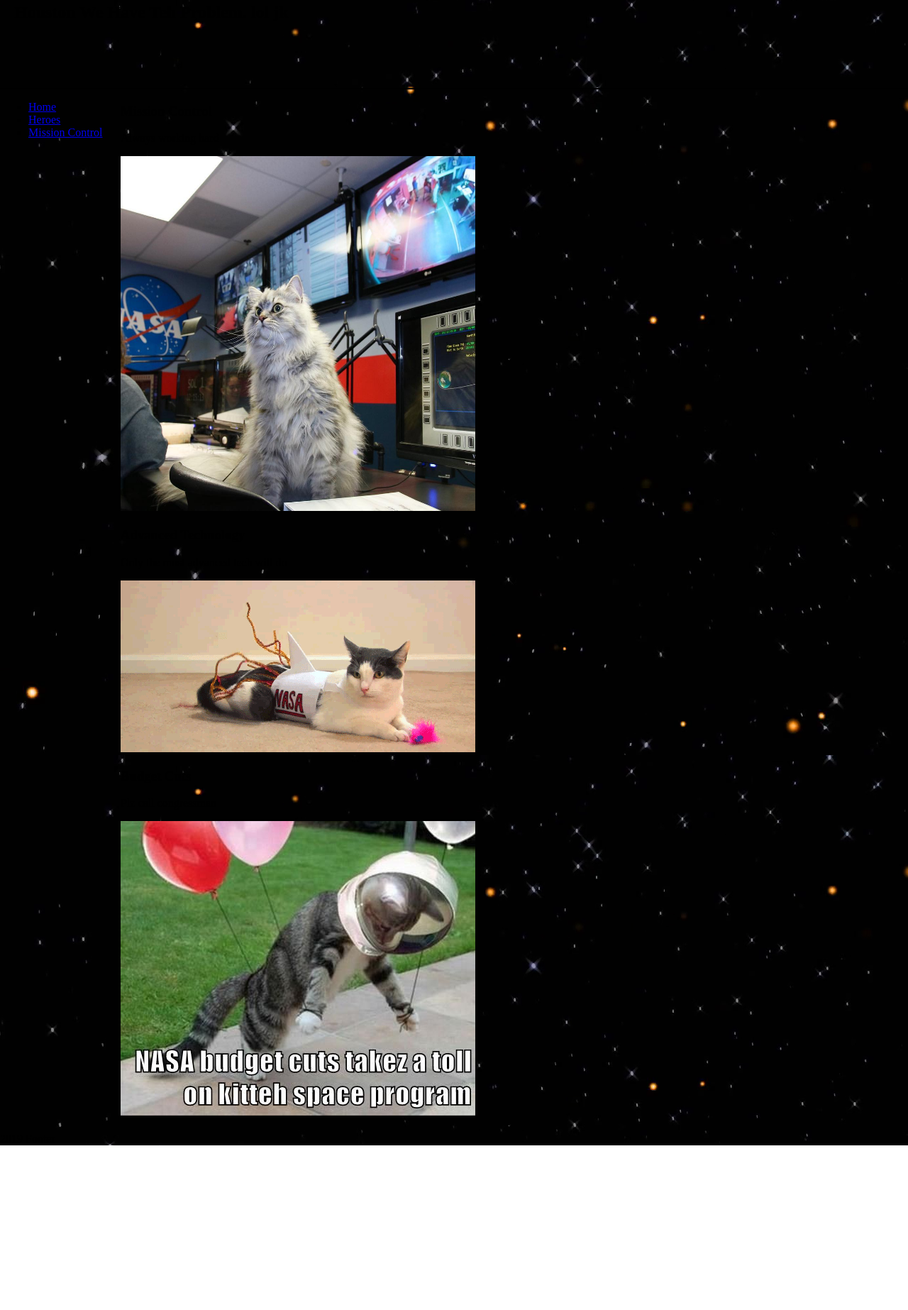
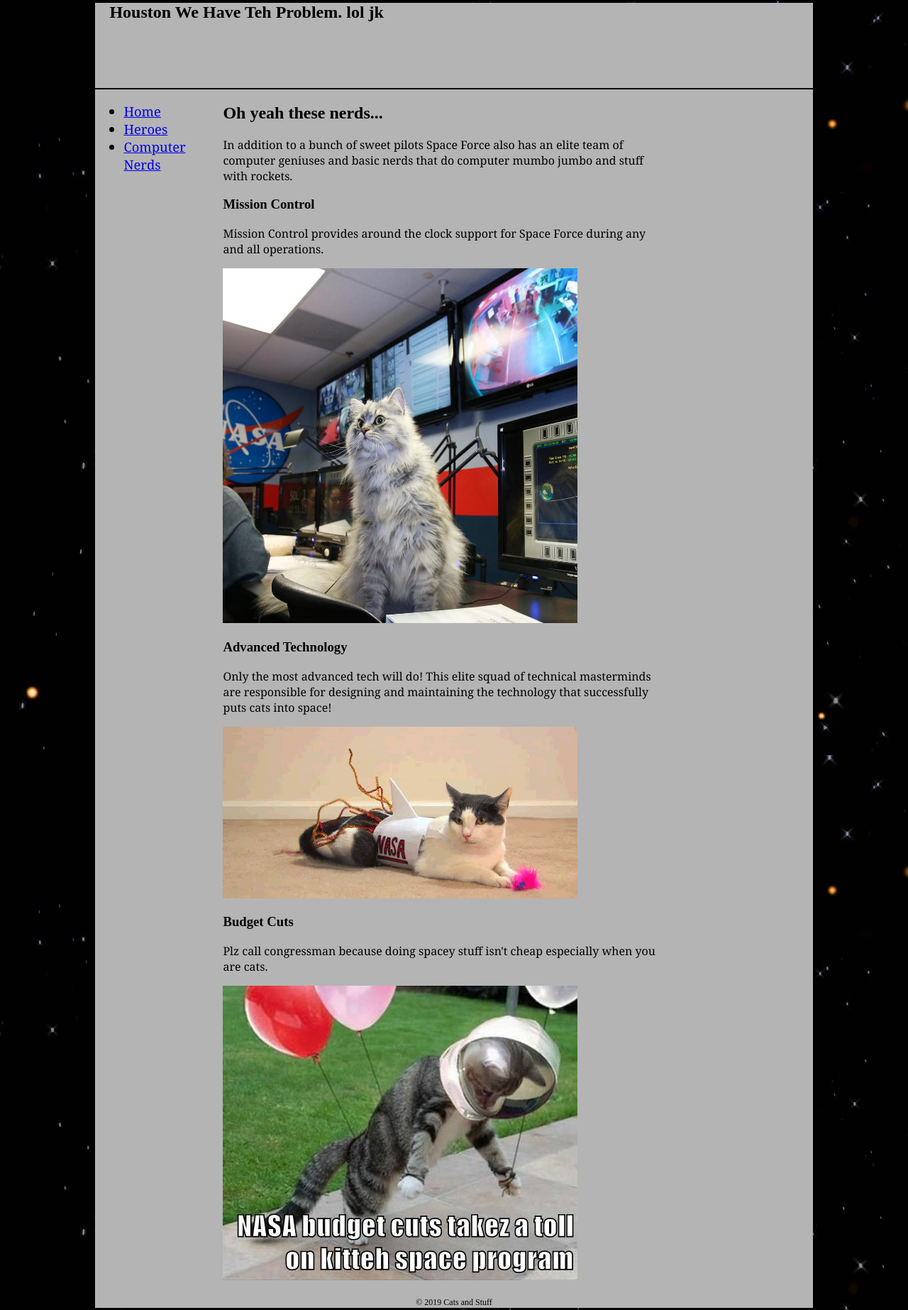
Before and after one commit to tcasey1988/html-me-something, a plain HTML site: page office.html in a window 1280 px wide. Shown: the part 16-1862 px from the top of the page at 71% size. Before the commit the page ends 1630 px from the top, so only its background shows below. Drawn offline with Linux system fonts and the light colour scheme.

Commit message:
Changes to html and css

```diff
--- a/office.html
+++ b/office.html
@@ -1,11 +1,13 @@
 <!DOCTYPE html>
 <html lang="en">
 <head>
-    <title>Mission Control</title>
+    <title>Behind The Scenes</title>
+    <link rel="stylesheet" type="text/css" href="style.css">
     <link rel="stylesheet" type="text/css" href="style.css">
     <meta charset="utf-8">
 </head>
 <body>
+    <div id="wrapper">
         <div class="header">
             <h2>Houston We Have Teh Problem. lol jk</h2>
         </div>
@@ -13,23 +15,33 @@
             <ul>
                 <li><a href="index.html">Home</a></li>
                 <li><a href="heroes.html">Heroes</a></li>
-            <li><a href="office.html">Mission Control</a></li>
+                <li><a href="office.html">Computer Nerds</a></li>
             </ul>
         </div>
         <div class="main">
+            <h2>Oh yeah these nerds...</h2>
+            <p>In addition to a bunch of sweet pilots Space Force also has an
+                elite team of computer geniuses and basic nerds that do computer
+                mumbo jumbo and stuff with rockets.
+            </p>
             <h3>Mission Control</h3>
-        <p>Always working hard</p>
-        <img src="Images/OfficeCat.jpg" width="500" height="500">
+            <p>Mission Control provides around the clock support for Space Force during
+                any and all operations.
+            </p>
+            <img src="Images/OfficeCat.jpg" width="500" height="500" alt="Basic nerds">
             <h3>Advanced Technology</h3>
-        <p>Only the most advanced tech will do</p>
-        <img src="Images/AdvancedTechnology.gif">
+            <p>Only the most advanced tech will do! This elite squad of
+                technical masterminds are responsible for designing and maintaining
+                the technology that successfully puts cats into space!
+            </p>
+            <img src="Images/AdvancedTechnology.gif" alt="The greatest minds of our time">
             <h3>Budget Cuts</h3>
-        <p>Plz call congressman</p>
-        <img src="Images/BudgetCuts.jpg">
-
+            <p>Plz call congressman because doing spacey stuff isn't cheap especially
+                when you are cats.
+            </p>
+            <img src="Images/BudgetCuts.jpg" alt="No monies for space">
         </div>
-    <div class="footer">
-        <footer>2019 Footer</footer>
+        <footer>&copy 2019 Cats and Stuff</footer>
     </div>
 </body>
 </html>
--- a/style.css
+++ b/style.css
@@ -1,23 +1,45 @@
 .header{
     background-image: url(Images/header.png);
     background-position: bottom;
-    background-repeat: repeat-x;
     height: 120px;
     padding: 0 20px;
     border-bottom: 2px solid #000000;
+    font-weight: bold;
+}
+
+body{
+    background-color: #000000;
+    background-image: url(Images/background.png)
+}
+
+#wrapper{
+    width: 80%;
+    margin-left: auto;
+    margin-right: auto;
+    background-color: #b4b4b4;
 }
 
 .nav{
     float: left;
     width: 150px;
+    font-size: 1.15em;
+    font-family: Georgia, 'Times New Roman', sans-serif;
 }
 
 .main{
     margin: 0 210px 0 160px;
-    padding: 1px 10px 20px 10px;
+    padding: 0px 10px 20px 20px;
 }
 
-body{
-    margin: 0;
-    background-image: url(Images/background.png)
+footer{
+    text-align: center;
+    font-size: 0.75em;
 }
+
+p {
+    font-family: Georgia, sans-serif;
+}
+
+h2 {
+    font-weight: bold;
+}
```
Also changed, not shown: heroes.html (+24 -10 lines), index.html (+12 -7 lines). Lines whose indentation alone changed are shown as unchanged.
